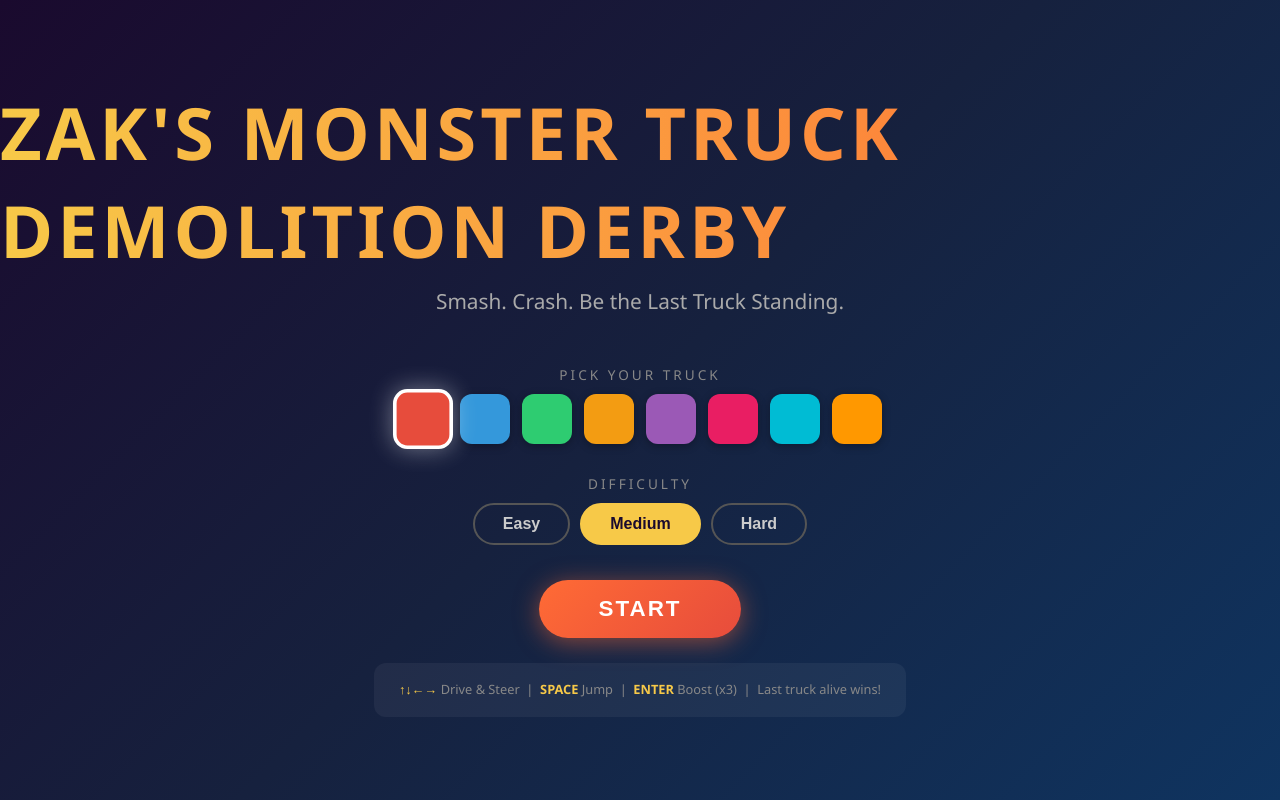
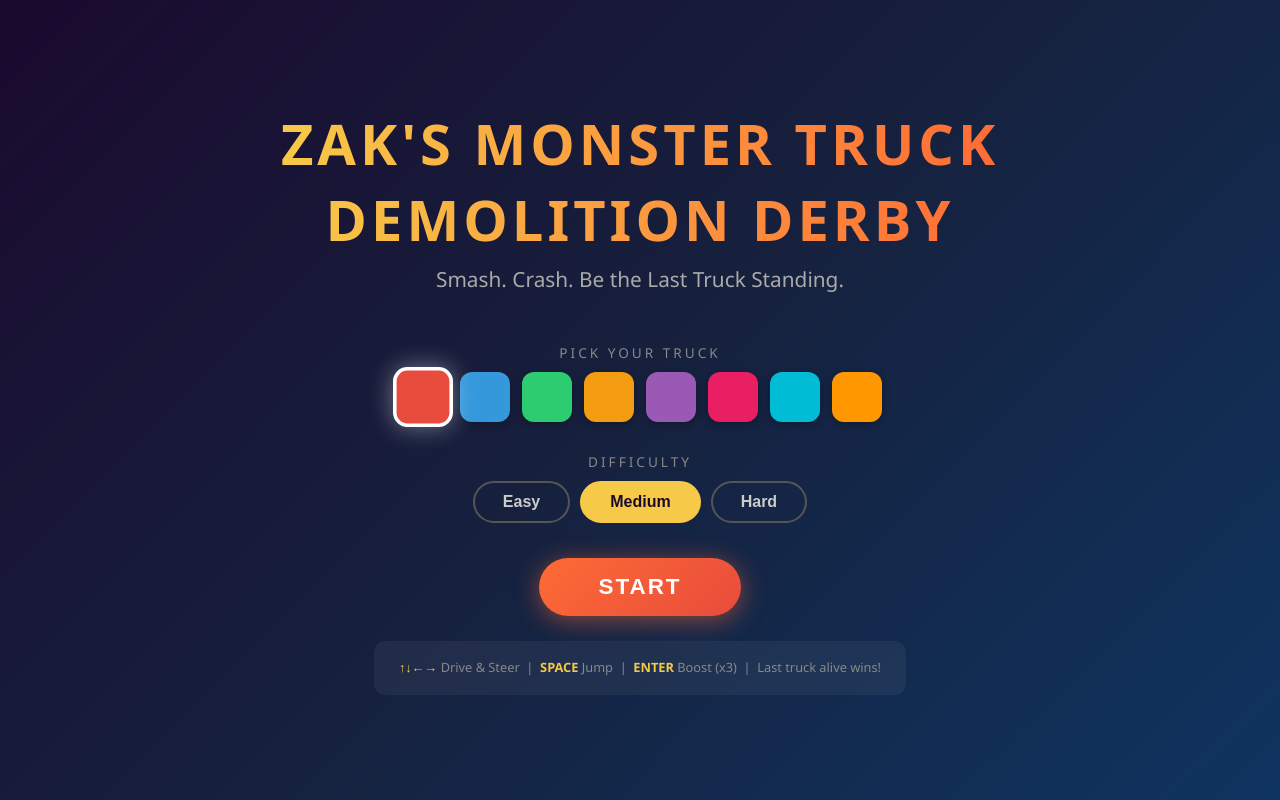
Before and after one commit to siavo9/MonsterDemo, a website: page public/index.html in a window 1280 px wide. Drawn offline with nearby package versions, Linux system fonts and the light colour scheme.

Commit message:
Center title and split across two lines

```diff
--- a/public/index.html
+++ b/public/index.html
@@ -17,13 +17,14 @@ canvas { display: block; }
   color: #fff;
 }
 #startScreen h1 {
-  font-size: clamp(2rem, 6vw, 4.5rem); font-weight: 900;
+  font-size: clamp(1.8rem, 5vw, 3.5rem); font-weight: 900;
   text-transform: uppercase; letter-spacing: 4px;
   background: linear-gradient(90deg, #ff6b35, #f7c948, #ff6b35);
   background-size: 200% auto;
   -webkit-background-clip: text; -webkit-text-fill-color: transparent;
   animation: shimmer 2s linear infinite;
   text-shadow: none; margin-bottom: 8px;
+  text-align: center; max-width: 90%;
 }
 #startScreen h2 {
   font-size: clamp(0.9rem, 2vw, 1.3rem); color: #aaa;
@@ -156,7 +157,7 @@ canvas { display: block; }
 
 <!-- START SCREEN -->
 <div id="startScreen">
-  <h1>Zak's Monster Truck Demolition Derby</h1>
+  <h1>Zak's Monster Truck<br>Demolition Derby</h1>
   <h2>Smash. Crash. Be the Last Truck Standing.</h2>
 
   <div class="section-label">Pick Your Truck</div>
```
